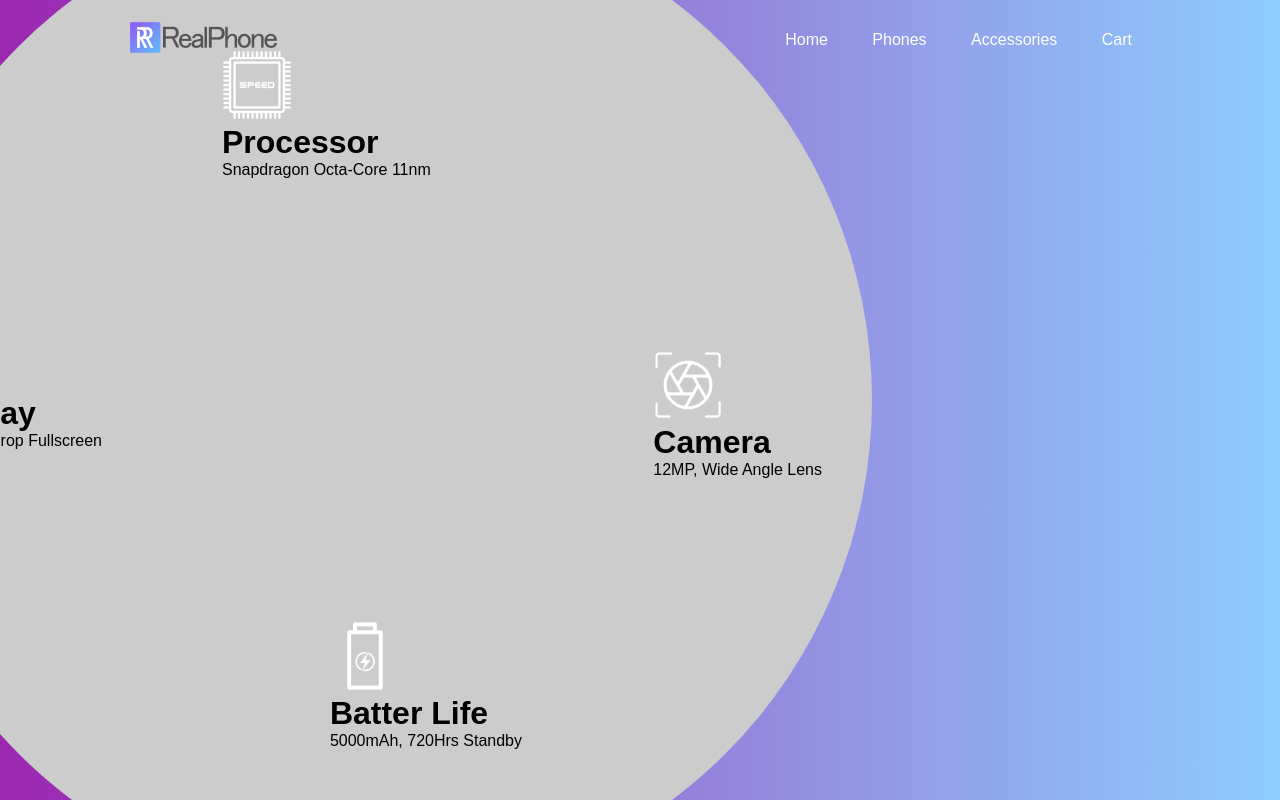
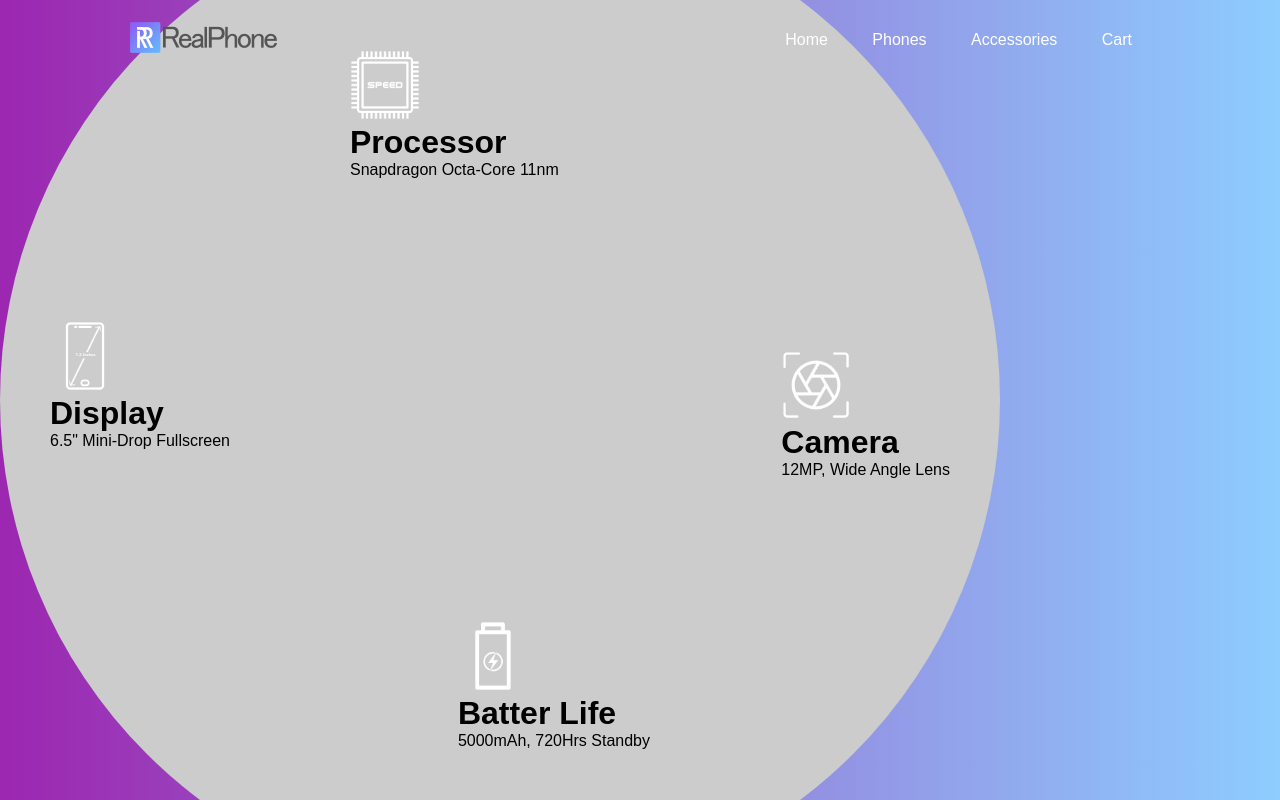
Before and after one commit to adityarajofficial0096/Real_Phone_UI, a plain HTML site: page index.html in a window 1280 px wide. Drawn offline with Linux system fonts and the light colour scheme.

Commit message:
Updated Circle Left CSS

```diff
--- a/style.css
+++ b/style.css
@@ -50,7 +50,7 @@ nav{
     height: 1000px;
     position: absolute;
     top: 50%;
-    left: -10%;
+    left: 0;
     transform: translateY(-50%);
 }
 
```
